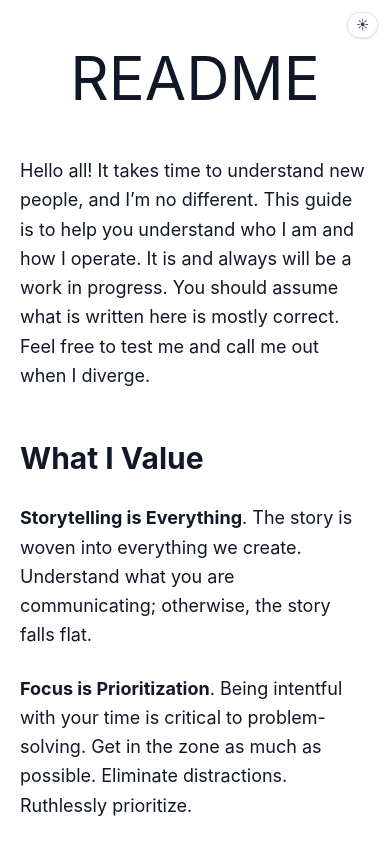
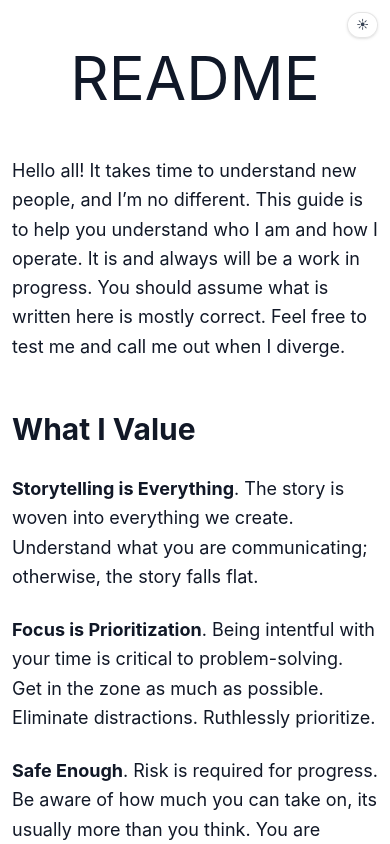
Before and after one commit to PatrickAuld/patrickauld.com, a Next.js app: page /README in a window 390 px wide. Shown: the top 844 px of the page. Built offline with nearby package versions, Linux system fonts and the light colour scheme.

Commit message:
Improve mobile quote page width

```diff
--- a/components/container.tsx
+++ b/components/container.tsx
@@ -1,5 +1,5 @@
 import { ReactNode } from "react";
 
 export default function Container({ children }: { children: ReactNode }) {
-  return <div className="container mx-auto px-5 py-12 relative">{children}</div>
+  return <div className="container mx-auto px-3 py-12 relative sm:px-5">{children}</div>
 }
```
